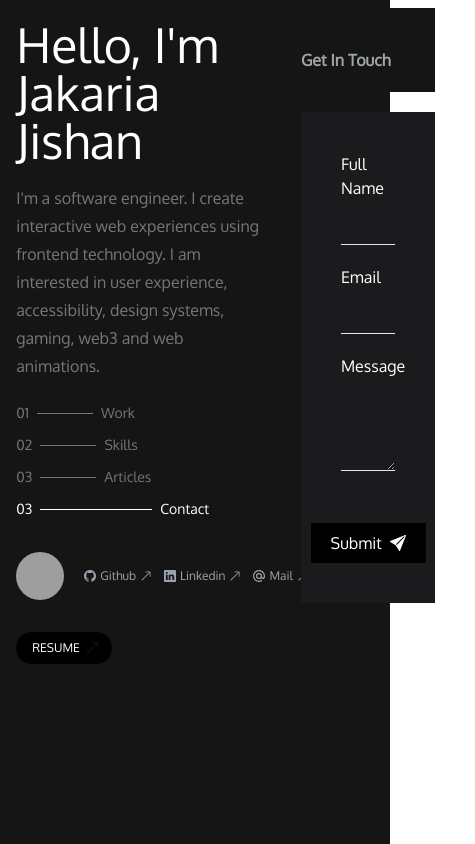
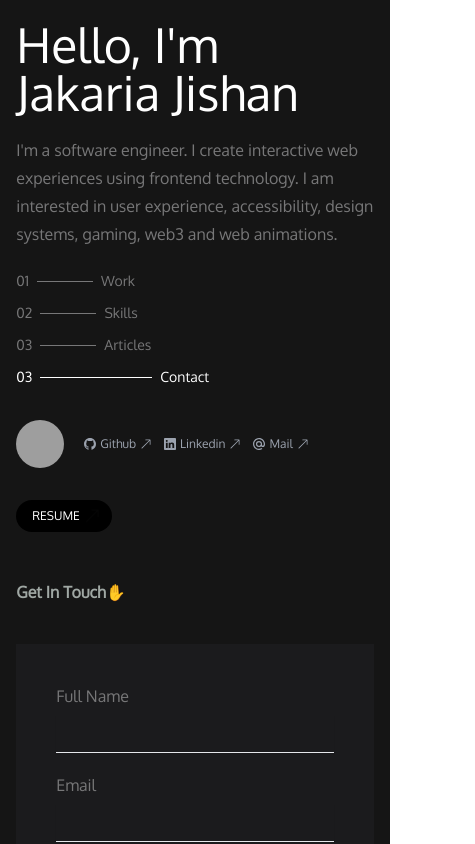
Before and after one commit to JakariaJishan/Portfolio2.1, a React (Create React App) app: page /contact in a window 390 px wide. Shown: the top 844 px of the page, 475 px wide, since content can reach past the window. Built offline with nearby package versions, Linux system fonts and the light colour scheme; grey boxes are pictures that could not be loaded.

Commit message:
Create responsiveness for contact page

```diff
--- a/src/components/contact/Contact.js
+++ b/src/components/contact/Contact.js
@@ -4,7 +4,7 @@ import MainContact from "./MainContact";
 
 const Contact = () => {
   return (
-    <div className="flex">
+    <div className="md:flex">
       <Sidebar />
       <MainContact />
     </div>
--- a/src/components/contact/ContactPage.js
+++ b/src/components/contact/ContactPage.js
@@ -31,14 +31,14 @@ export const ContactPage = () => {
       );
   };
   return (
-    <div className="mx-10 my-2">
-      <h5 className="text-[#A0A8A4] font-bold text-md pt-10 pb-5  bg-[#151515] sticky top-0 z-50">
-        Get In Touch
+    <div className="md:mx-10 my-2">
+      <h5 className="text-[#A0A8A4] font-bold text-md md:pt-10 py-5  bg-[#151515] sticky top-0 z-50">
+        Get In Touch✋
       </h5>
       <form className="mt-5" ref={form} onSubmit={handleSubmit}>
         <div className="p-10  bg-[#1B1B1D] ">
           <div className="">
-            <label>Full Name</label>
+            <label className="text-[#777778]">Full Name</label>
             <input
               type="text"
               name="user_name"
@@ -51,7 +51,7 @@ export const ContactPage = () => {
             />{" "}
           </div>
           <div className="my-5">
-            <label>Email</label>
+            <label className="text-[#777778]">Email</label>
             <input
               type="email"
               name="user_email"
@@ -64,7 +64,7 @@ export const ContactPage = () => {
             />{" "}
           </div>
           <div className="my-5">
-            <label>Message</label>
+            <label className="text-[#777778]">Message</label>
             <textarea
               name="message"
               id="message"
--- a/src/components/contact/MainContact.js
+++ b/src/components/contact/MainContact.js
@@ -3,8 +3,8 @@ import { ContactPage } from './ContactPage'
 
 const MainContact = () => {
   return (
-    <div className=" w-3/5">
-      <div className="overflow-scroll no-scrollbar h-screen">
+    <div className=" md:w-3/5">
+      <div className="md:overflow-scroll no-scrollbar h-screen">
         <ContactPage />
       </div>
     </div>
```
